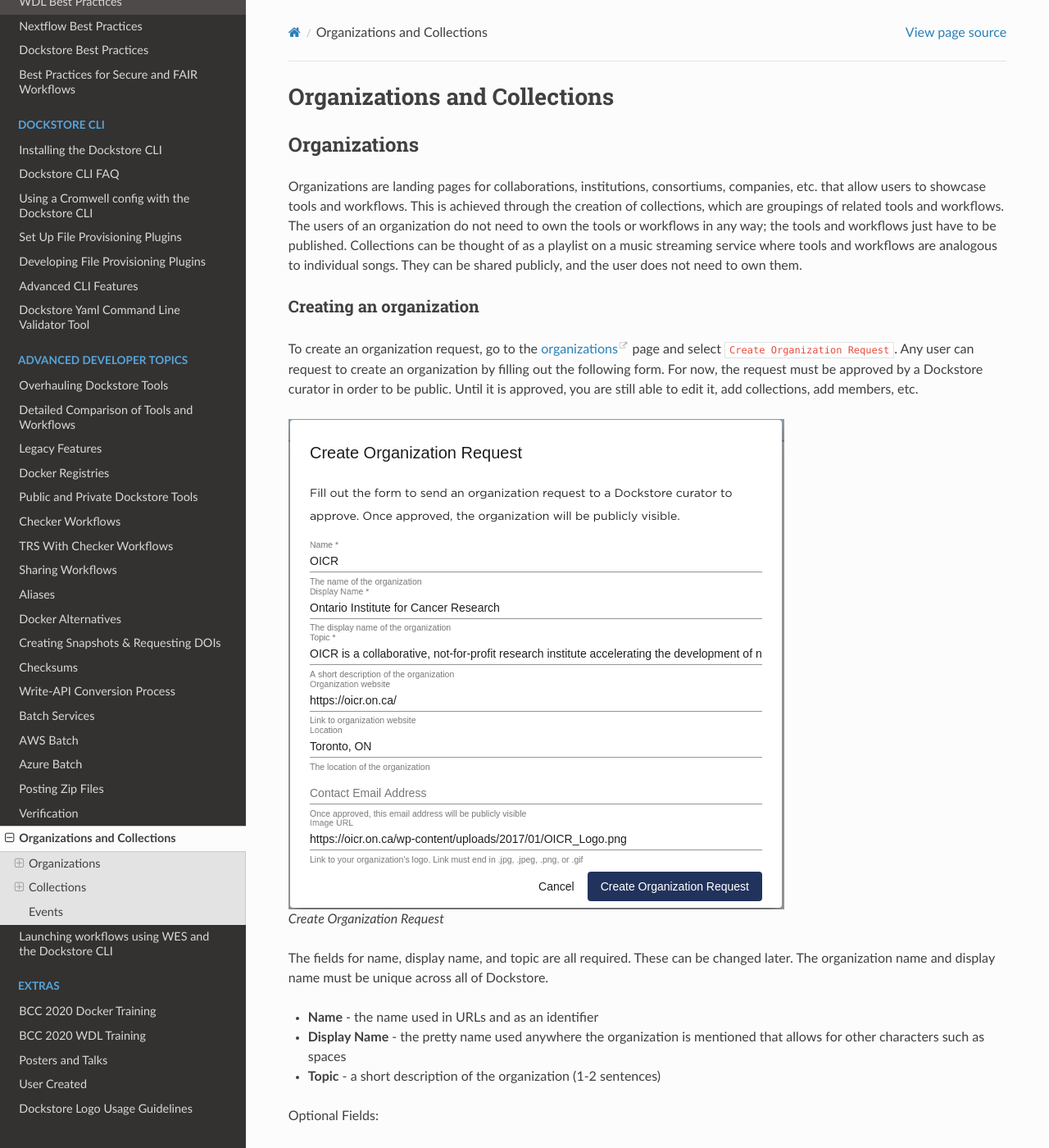
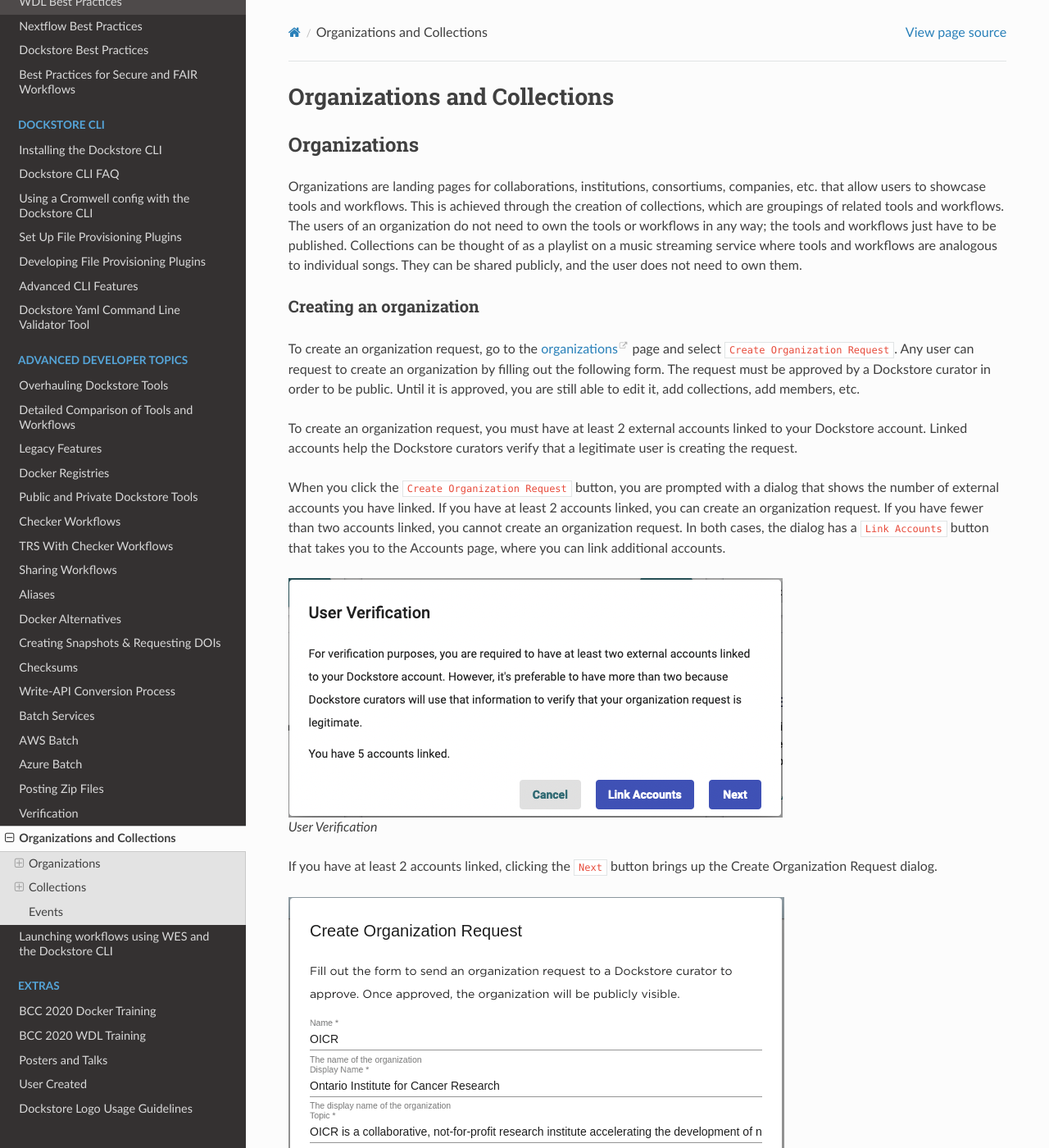
Before and after one commit to dockstore/dockstore-documentation, a Sphinx documentation site: the page built from docs/advanced-topics/organizations-and-collections.rst, in a window 1280 px wide and 1400 px high. Shown: the whole window at 82% size. Built offline with Sphinx 7.4.7 and the Read the Docs theme 2.0.0, drawn with Linux system fonts in a browser that asks for light colours.

Commit message:
Describe linked accounts for organization requests
SEAB-3276

```diff
--- a/docs/advanced-topics/organizations-and-collections.rst
+++ b/docs/advanced-topics/organizations-and-collections.rst
@@ -20,10 +20,29 @@
 To create an organization request, go to the
 `organizations <https://dockstore.org/organizations>`__ page and select
 ``Create Organization Request``. Any user can request to create an
-organization by filling out the following form. For now, the request
+organization by filling out the following form. The request
 must be approved by a Dockstore curator in order to be public. Until it
 is approved, you are still able to edit it, add collections, add
 members, etc.
+
+To create an organization request, you must have at least 2 external accounts
+linked to your Dockstore account. Linked accounts help the Dockstore curators
+verify that a legitimate user is creating the request.
+
+When you click the ``Create Organization Request`` button, you are prompted with
+a dialog that shows the number of external accounts you have linked. If you have
+at least 2 accounts linked, you can create an organization request. If
+you have fewer than two accounts linked, you cannot create an
+organization request. In both cases, the dialog has a ``Link Accounts`` button
+that takes you to the Accounts page, where you can link additional accounts.
+
+.. figure:: /assets/images/docs/UserVerification.png
+   :alt: User Verification
+
+   User Verification
+
+If you have at least 2 accounts linked, clicking the ``Next`` button brings up the
+Create Organization Request dialog.
 
 .. figure:: /assets/images/docs/CreateOrganizationRequest.png
    :alt: Create Organization Request
```
Also changed, not shown: docs/assets/images/docs/UserVerification.png (added).
